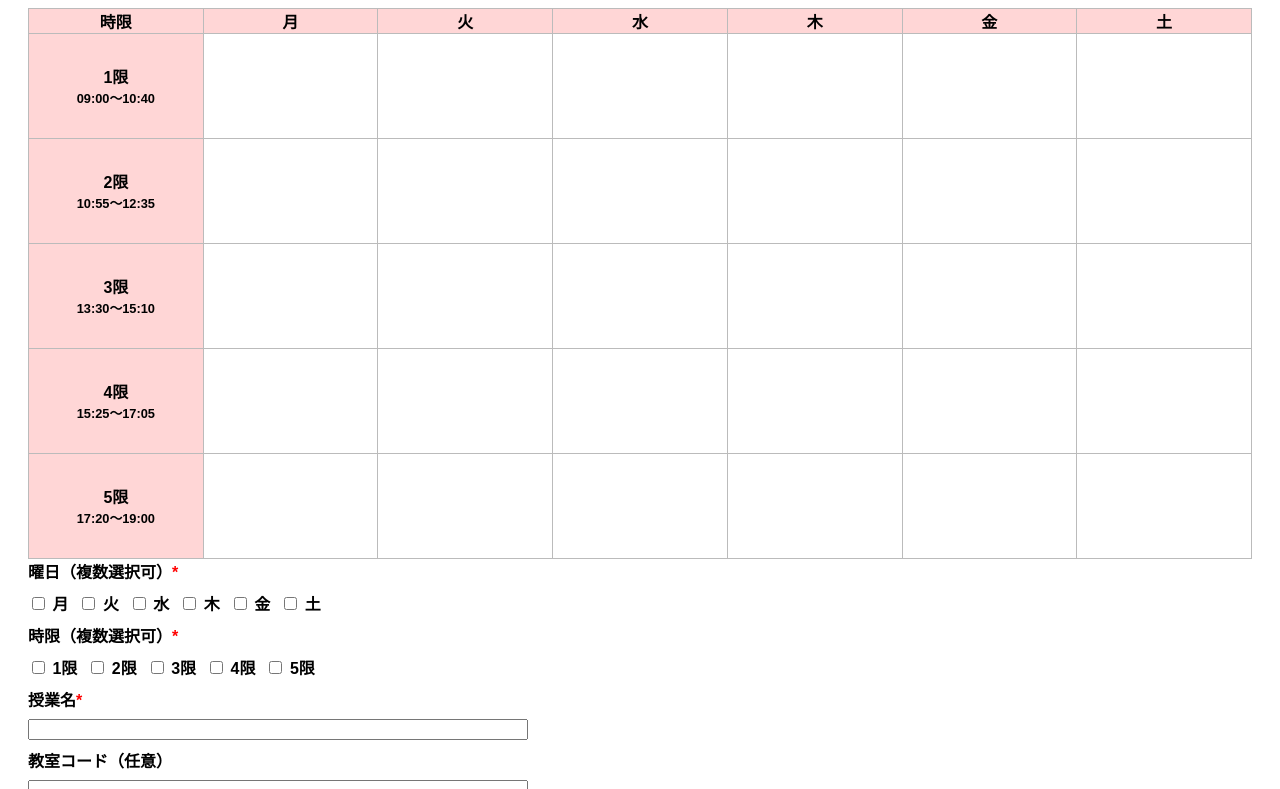
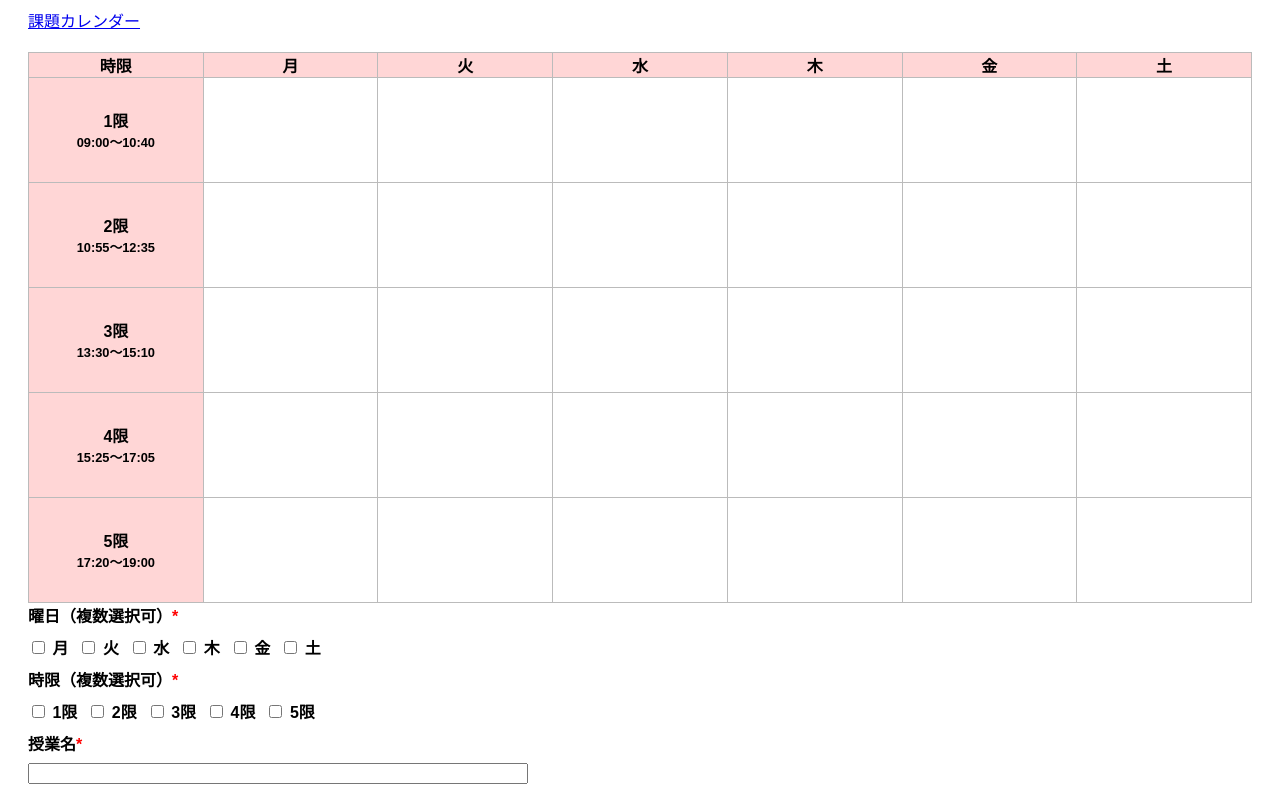
Before and after one commit to germanium324/Jikannwari, a plain HTML site: page index.html in a window 1280 px wide. Shown: the part 109-898 px from the top of the page. Drawn offline with Linux system fonts and the light colour scheme.

Commit message:
Update index.html

```diff
--- a/index.html
+++ b/index.html
@@ -91,6 +91,7 @@
 <body>
 
   <h1>2025年秋時間割</h1>
+  <a href="https://moodle.cc.sophia.ac.jp/calendar/view.php?view=month" target="_blank">課題カレンダー</a>
 
   <table id="timetable">
     <tr>
```
